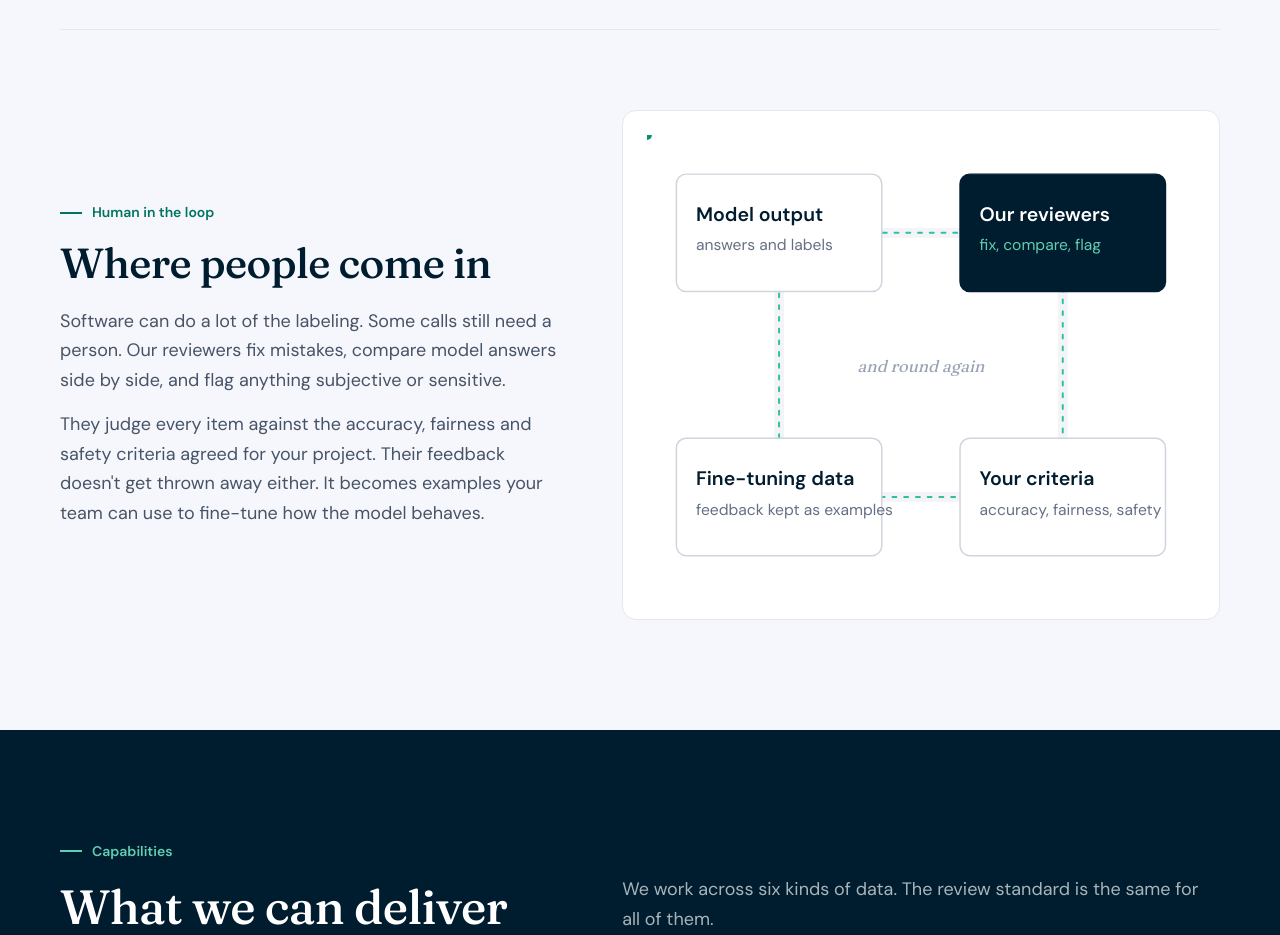
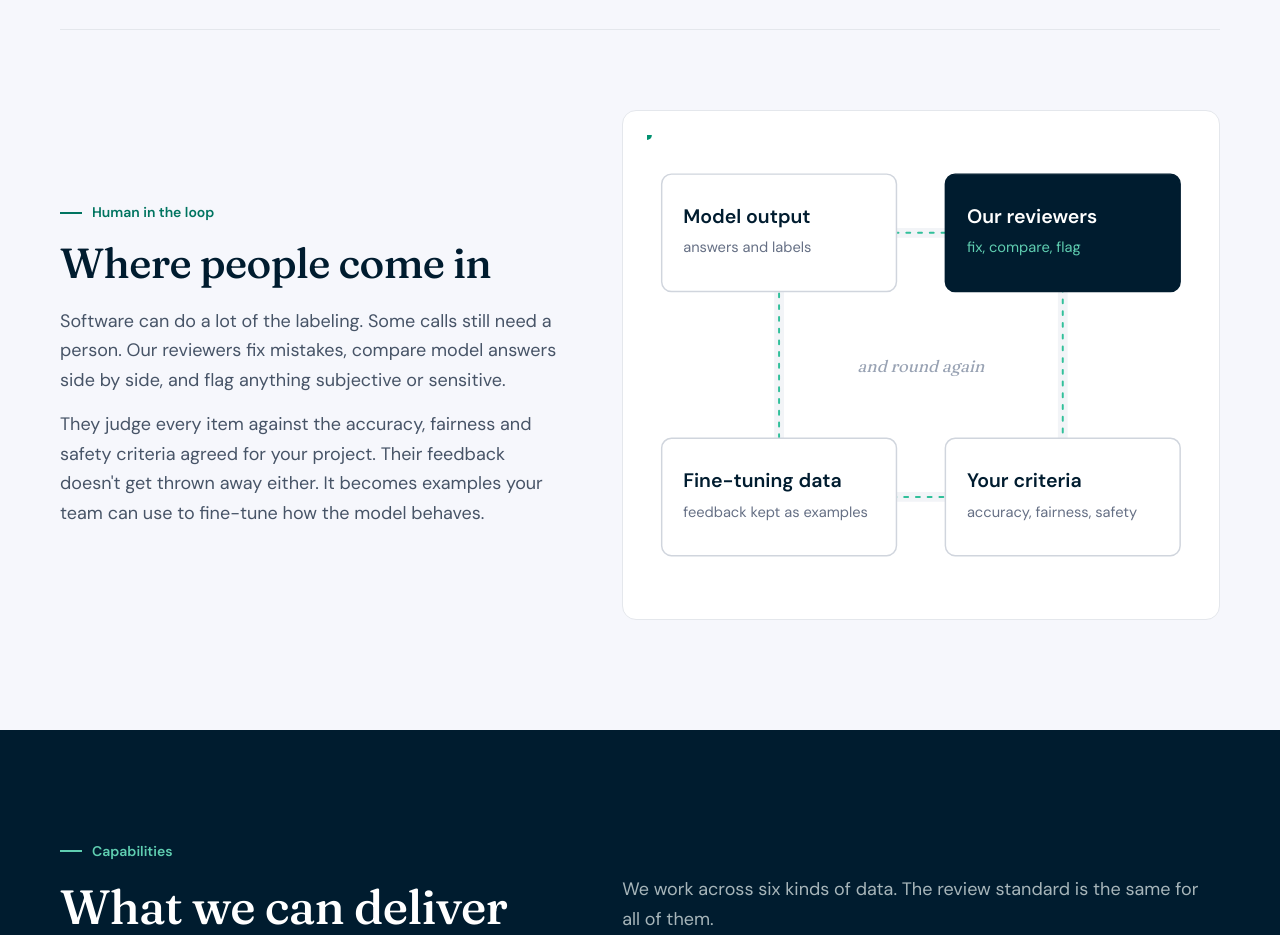
Before and after one commit to kuro-2/aot-data-annotation, a plain HTML site: page index.html in a window 1280 px wide. Shown: the part 1540-2475 px from the top of the page. Drawn offline with Linux system fonts and the light colour scheme; animation ran at ten frames a second.

Commit message:
Fit labels inside human-review diagram cards
Co-Authored-By: Claude Opus 5.5 <noreply@anthropic.com>

```diff
--- a/index.html
+++ b/index.html
@@ -140,10 +140,10 @@
               <path d="M135 100 H425 V370 H135 Z" class="cycle__track"/>
               <path d="M135 100 H425 V370 H135 Z" class="cycle__flow"/>
               <circle r="5" class="cycle__dot"><animateMotion dur="10s" repeatCount="indefinite"><mpath href="#cyPath"/></animateMotion></circle>
-              <g class="cycle__card" transform="translate(30 40)"><rect width="210" height="120" rx="10"/><text x="20" y="48" class="t1">Model output</text><text x="20" y="78" class="t2">answers and labels</text></g>
-              <g class="cycle__card cycle__card--hi" transform="translate(320 40)"><rect width="210" height="120" rx="10"/><text x="20" y="48" class="t1">Our reviewers</text><text x="20" y="78" class="t2">fix, compare, flag</text></g>
-              <g class="cycle__card" transform="translate(320 310)"><rect width="210" height="120" rx="10"/><text x="20" y="48" class="t1">Your criteria</text><text x="20" y="78" class="t2">accuracy, fairness, safety</text></g>
-              <g class="cycle__card" transform="translate(30 310)"><rect width="210" height="120" rx="10"/><text x="20" y="48" class="t1">Fine-tuning data</text><text x="20" y="78" class="t2">feedback kept as examples</text></g>
+              <g class="cycle__card" transform="translate(15 40)"><rect width="240" height="120" rx="10"/><text x="22" y="50" class="t1">Model output</text><text x="22" y="80" class="t2">answers and labels</text></g>
+              <g class="cycle__card cycle__card--hi" transform="translate(305 40)"><rect width="240" height="120" rx="10"/><text x="22" y="50" class="t1">Our reviewers</text><text x="22" y="80" class="t2">fix, compare, flag</text></g>
+              <g class="cycle__card" transform="translate(305 310)"><rect width="240" height="120" rx="10"/><text x="22" y="50" class="t1">Your criteria</text><text x="22" y="80" class="t2">accuracy, fairness, safety</text></g>
+              <g class="cycle__card" transform="translate(15 310)"><rect width="240" height="120" rx="10"/><text x="22" y="50" class="t1">Fine-tuning data</text><text x="22" y="80" class="t2">feedback kept as examples</text></g>
               <text x="280" y="242" class="cycle__note">and round again</text>
             </svg>
           </figure>
--- a/styles.css
+++ b/styles.css
@@ -159,7 +159,7 @@ html { scrollbar-width: thin; scrollbar-color: var(--p500) var(--g100); }
 .cycle__card rect { fill: #fff; stroke: var(--g300); stroke-width: 1.5; }
 .cycle__card--hi rect { fill: var(--p900); stroke: var(--p900); }
 .cycle__card .t1 { fill: var(--p900); font: 600 20px var(--sans); }
-.cycle__card .t2 { fill: var(--g500); font: 400 16px var(--sans); }
+.cycle__card .t2 { fill: var(--g500); font: 400 15px var(--sans); }
 .cycle__card--hi .t1 { fill: #fff; } .cycle__card--hi .t2 { fill: var(--p200); }
 .cycle__note { fill: var(--g400); font: italic 400 17px var(--serif); text-anchor: middle; }
 
```
